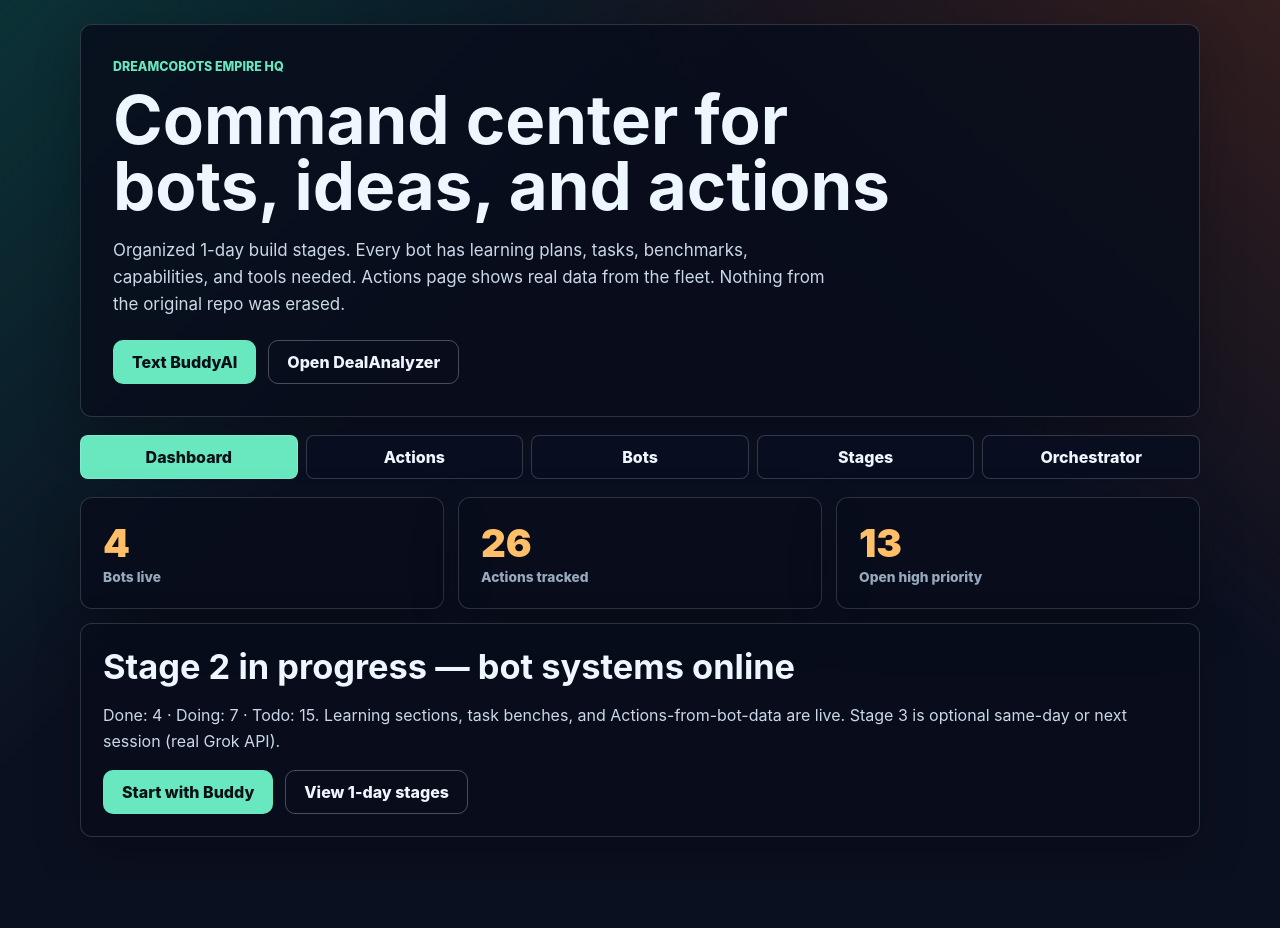
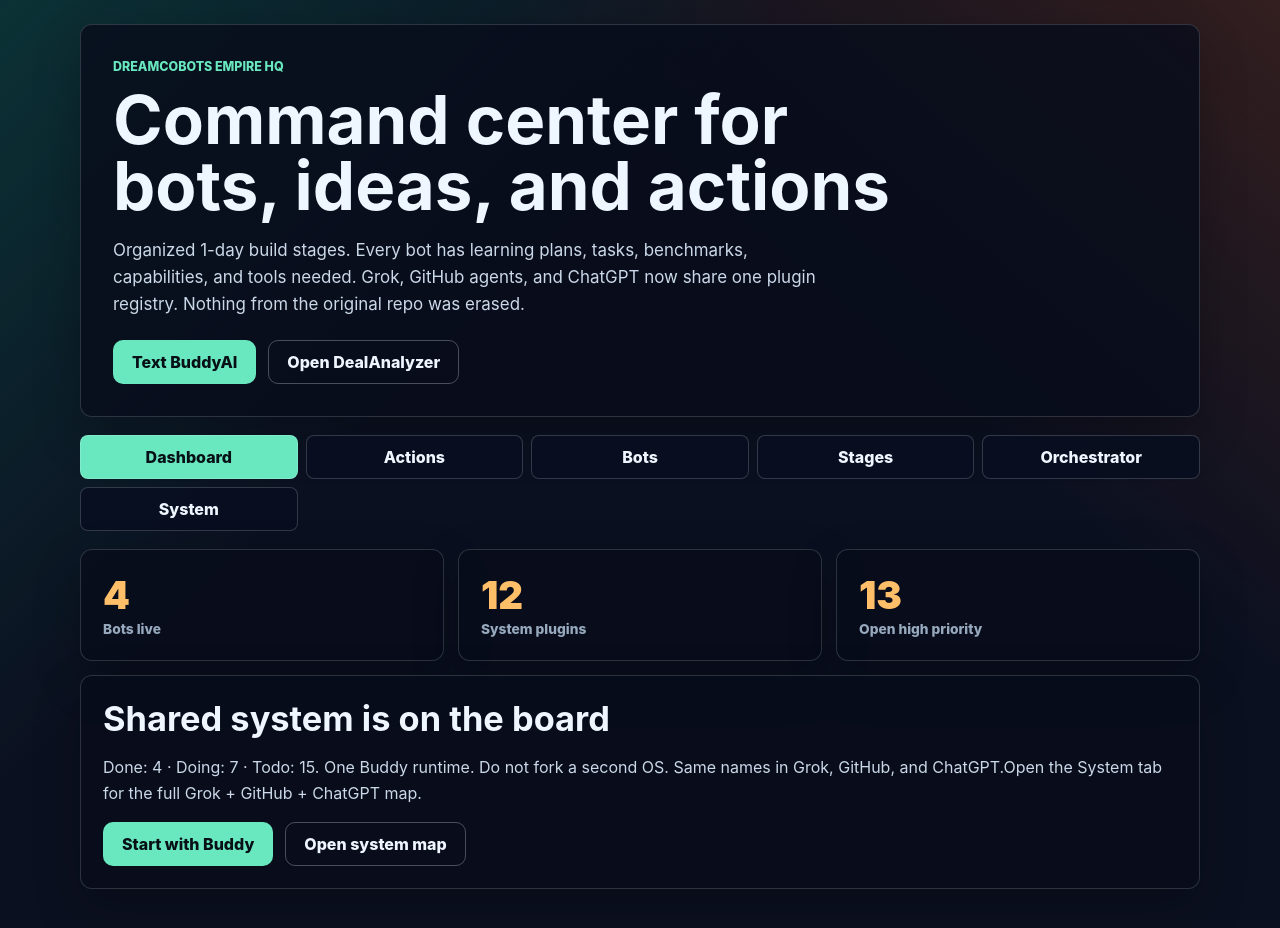
Before and after one commit to ireanjordan24/Dreamcobots-Grok-Revolutionary, a React (Vite) app: page / in a window 1280 px wide. Shown: the top 928 px of the page. Before the commit the page ends 879 px from the top, so only its background shows below. Built offline with nearby package versions, Linux system fonts and the light colour scheme.

Commit message:
Wire plugin registry into Empire HQ System tab and Buddy routing copy

```diff
--- a/src/components/BuddyChat.tsx
+++ b/src/components/BuddyChat.tsx
@@ -1,6 +1,7 @@
 import React, { useState, useEffect } from 'react';
 import { Link, useSearchParams } from 'react-router-dom';
 import { bots, routeToBot, allGuidedQuestions, type Bot } from '../data/bots';
+import { systemRule } from '../data/system';
 
 type Message = {
   id: string;
@@ -18,7 +19,7 @@
     {
       id: 'welcome',
       role: 'buddy',
-      text: 'Hey — I\'m BuddyAI. Tell me what you need in plain language and I\'ll route you to the right specialist bot (DealAnalyzer, BuildBot, ContentBot, or stay with me). You can also tap any of the 30 guided questions below.',
+      text: 'Hey — I\'m BuddyAI, the only router. Tell me what you need and I\'ll send you to DealAnalyzer, BuildBot, ContentBot, or keep it here. Same names in Grok and ChatGPT.',
     },
   ]);
 
@@ -41,9 +42,18 @@
     const target = routeToBot(trimmed);
     const isBuddy = target.id === 'buddyai';
 
+    const engineHint =
+      target.id === 'buildbot'
+        ? 'Engine: Grok + GitHub agents (scanner, actions operator, PR pilot).'
+        : target.id === 'contentbot'
+          ? 'Engine: ChatGPT Custom GPT or Grok ContentBot — same name.'
+          : target.id === 'dealanalyzer'
+            ? 'Engine: Grok or ChatGPT DealAnalyzer — same scoring job.'
+            : 'Engine: Buddy first. Then a specialist.';
+
     const buddyText = isBuddy
-      ? `Got it. I can handle this directly or keep refining. Here is what I understood: "${trimmed}". Ask a follow-up or pick a specialist if you want a deeper dive.`
-      : `I matched this to **${target.name}** (${target.platform}).\n\nMission: ${target.mission}\n\nI recommend opening ${target.name}'s page and using the custom buttons or guided questions. You can also refine your request here and I will re-route.`;
+      ? `Got it. I can handle this directly. I understood: "${trimmed}". ${systemRule}`
+      : `Matched to ${target.name} (${target.platform}).\n\nMission: ${target.mission}\n${engineHint}\n\nHandoff: result / next_owner=${target.id} / save=log this route.`;
 
     const buddyMsg: Message = {
       id: `b-${Date.now()}`,
@@ -77,7 +87,7 @@
         <h1>Text Buddy — get routed to the right bot</h1>
         <p className="heroCopy">
           Type anything. Buddy analyzes your message and sends you to DealAnalyzer,
-          BuildBot, ContentBot, or keeps the conversation here for orchestration.
+          BuildBot, ContentBot, or keeps the conversation here. {systemRule}
         </p>
       </header>
 
--- a/src/components/EmpireHQ.tsx
+++ b/src/components/EmpireHQ.tsx
@@ -2,8 +2,9 @@
 import { Link } from 'react-router-dom';
 import { bots } from '../data/bots';
 import { actionItems, stages, countByStatus } from '../data/actions';
+import { registry, systemRule, handoffFields } from '../data/system';
 
-type TabId = 'dashboard' | 'actions' | 'bots' | 'stages' | 'orchestrator';
+type TabId = 'dashboard' | 'actions' | 'bots' | 'stages' | 'orchestrator' | 'system';
 
 const tabs: { id: TabId; label: string }[] = [
   { id: 'dashboard', label: 'Dashboard' },
@@ -11,6 +12,7 @@
   { id: 'bots', label: 'Bots' },
   { id: 'stages', label: 'Stages' },
   { id: 'orchestrator', label: 'Orchestrator' },
+  { id: 'system', label: 'System' },
 ];
 
 const EmpireHQ: React.FC = () => {
@@ -31,6 +33,10 @@
     return actionItems.filter((a) => a.ownerId === filterOwner);
   }, [filterOwner]);
 
+  const faces = registry.filter((r) => r.kind === 'face');
+  const agents = registry.filter((r) => r.kind === 'agent');
+  const notes = registry.filter((r) => r.kind === 'note');
+
   return (
     <main className="dashboard">
       <header className="hero">
@@ -38,8 +44,8 @@
         <h1>Command center for bots, ideas, and actions</h1>
         <p className="heroCopy">
           Organized 1-day build stages. Every bot has learning plans, tasks,
-          benchmarks, capabilities, and tools needed. Actions page shows real
-          data from the fleet. Nothing from the original repo was erased.
+          benchmarks, capabilities, and tools needed. Grok, GitHub agents, and
+          ChatGPT now share one plugin registry. Nothing from the original repo was erased.
         </p>
         <div className="heroActions">
           <Link to="/chat" className="primaryBtn">
@@ -71,26 +77,25 @@
             <span className="statLabel">Bots live</span>
           </article>
           <article className="statPanel">
-            <span className="statValue">{actionItems.length}</span>
-            <span className="statLabel">Actions tracked</span>
+            <span className="statValue">{registry.length}</span>
+            <span className="statLabel">System plugins</span>
           </article>
           <article className="statPanel">
             <span className="statValue">{highPriorityCount}</span>
             <span className="statLabel">Open high priority</span>
           </article>
           <article className="widePanel">
-            <h2>Stage 2 in progress — bot systems online</h2>
+            <h2>Shared system is on the board</h2>
             <p>
-              Done: {doneCount} · Doing: {doingCount} · Todo: {todoCount}.
-              Learning sections, task benches, and Actions-from-bot-data are live.
-              Stage 3 is optional same-day or next session (real Grok API).
+              Done: {doneCount} · Doing: {doingCount} · Todo: {todoCount}. {systemRule}
+              Open the System tab for the full Grok + GitHub + ChatGPT map.
             </p>
             <div className="heroActions" style={{ marginTop: 16 }}>
               <Link to="/chat" className="primaryBtn">
                 Start with Buddy
               </Link>
-              <button type="button" className="secondaryBtn" onClick={() => setActiveTab('stages')}>
-                View 1-day stages
+              <button type="button" className="secondaryBtn" onClick={() => setActiveTab('system')}>
+                Open system map
               </button>
             </div>
           </article>
@@ -176,7 +181,7 @@
                 <p>{bot.mission}</p>
                 <strong>Tasks</strong>
                 <p>
-                  {bot.tasks.filter((t) => t.status !== 'done').length} open ·{" "}
+                  {bot.tasks.filter((t) => t.status !== 'done').length} open ·{' '}
                   {bot.benchmarks.length} benchmarks · {bot.learningPlan.length} learning items
                 </p>
                 <div className="botCardActions">
@@ -218,7 +223,7 @@
           <p>
             Text Buddy in plain language. Buddy reads your intent and routes you to
             the right bot — or keeps the conversation for multi-step workflows.
-            30 guided questions are available on the chat page.
+            Grok and ChatGPT must use the same names.
           </p>
           <div className="heroActions" style={{ marginTop: 16 }}>
             <Link to="/chat" className="primaryBtn">
@@ -227,6 +232,67 @@
           </div>
         </section>
       )}
+
+      {activeTab === 'system' && (
+        <section className="contentPanel" aria-label="Shared plugin system">
+          <div className="sectionHeader">
+            <div>
+              <p className="eyebrow">Grok · GitHub · ChatGPT</p>
+              <h2>One plugin system</h2>
+            </div>
+            <span className="statusPill">Registry live</span>
+          </div>
+          <p>{systemRule}</p>
+          <p className="cardMeta" style={{ marginTop: 8 }}>
+            Handoff line every worker uses: {handoffFields.join(' / ')}
+          </p>
+
+          <h3 style={{ marginTop: 24 }}>Operator faces</h3>
+          <div className="botGrid">
+            {faces.map((item) => (
+              <article className="botCard" key={item.id}>
+                <div className="botHeader">
+                  <h3>{item.name}</h3>
+                  <span className="statusPill">{item.engine}</span>
+                </div>
+                <p>{item.useWhen}</p>
+                {bots.some((b) => b.id === item.id) && (
+                  <Link to={`/bots/${item.id}`} className="backLink">
+                    Open page →
+                  </Link>
+                )}
+              </article>
+            ))}
+          </div>
+
+          <h3 style={{ marginTop: 24 }}>Grok / GitHub agents</h3>
+          <div className="actionList">
+            {agents.map((item) => (
+              <article className="actionCard" key={item.id}>
+                <div>
+                  <p className="cardMeta">{item.engine} · {item.path}</p>
+                  <h3>{item.name}</h3>
+                  <p>{item.useWhen}</p>
+                </div>
+              </article>
+            ))}
+          </div>
+
+          <h3 style={{ marginTop: 24 }}>ChatGPT</h3>
+          <div className="actionList">
+            {notes.map((item) => (
+              <article className="actionCard" key={item.id}>
+                <div>
+                  <p className="cardMeta">{item.engine}</p>
+                  <h3>{item.name}</h3>
+                  <p>{item.useWhen}</p>
+                  <p className="cardMeta">Copy from system/CHATGPT_CUSTOM_GPTS.md into ChatGPT. Ai-bots repo is empty on purpose.</p>
+                </div>
+              </article>
+            ))}
+          </div>
+        </section>
+      )}
     </main>
   );
 };
```
